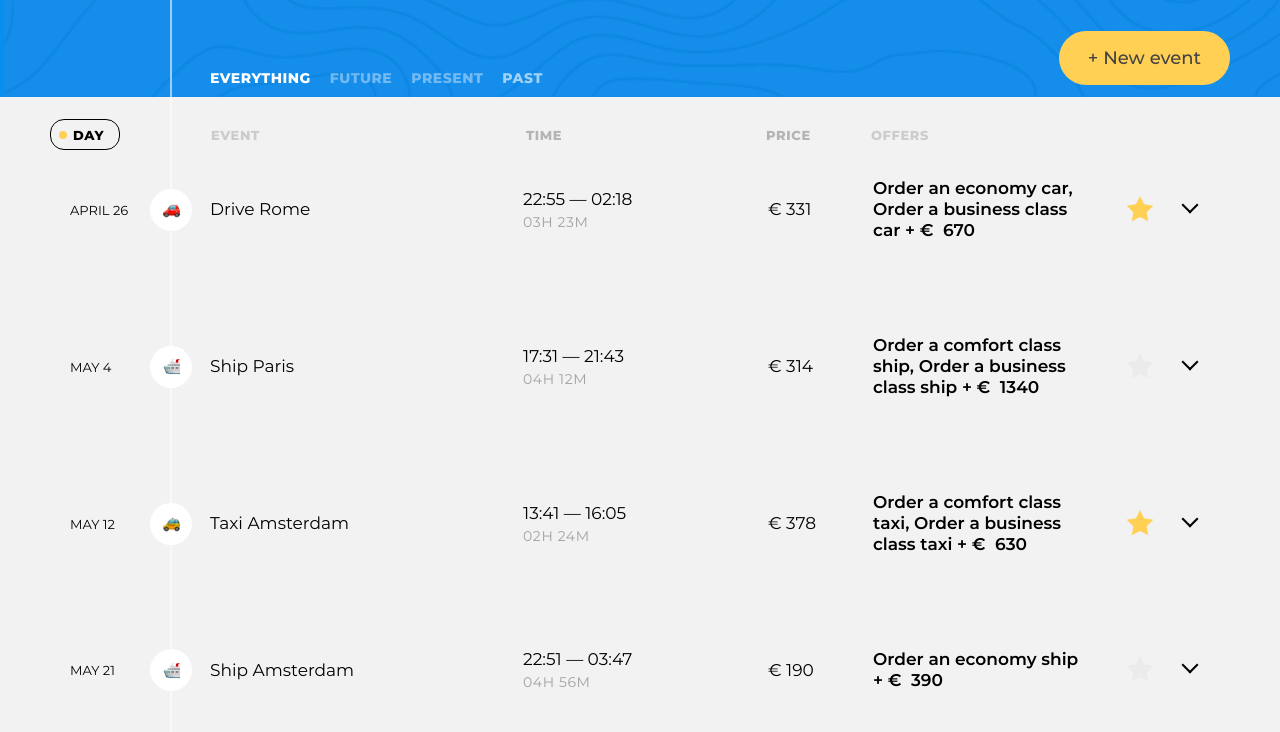
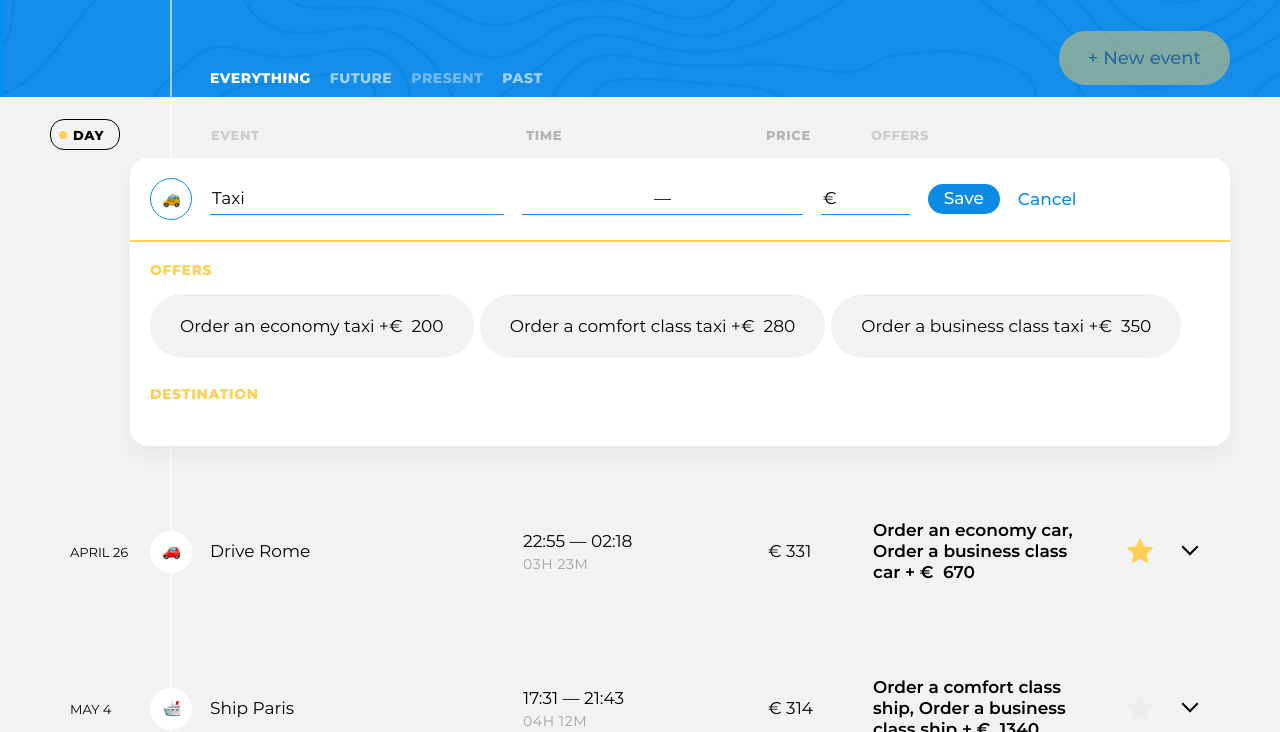
Before and after one commit to htmlacademy-ecmascript/2325679-big-trip-20, a website built with webpack: page public/index.html in a window 1280 px wide. Both pictures are taken after a click on the button "New event". Shown: the part 68-800 px from the top of the page. Built offline with nearby package versions, Linux system fonts and the light colour scheme.

Commit message:
Добавлена возможность добавления поинта

```diff
--- a/public/index.html
+++ b/public/index.html
@@ -22,7 +22,6 @@
             </div>
           </div>
 
-          <button class="trip-main__event-add-btn  btn  btn--big  btn--yellow" type="button">New event</button>
         </div>
       </div>
     </header>
--- a/src/main.js
+++ b/src/main.js
@@ -1,5 +1,6 @@
 import HeaderView from './view/header-view.js';
 import {RenderPosition, render} from './framework/render.js';
+import NewPointButtonView from './view/new-point-button-view.js';
 
 import MainPresenter from './presenter/main-presenter.js';
 
@@ -18,6 +19,7 @@ const mainPresenter = new MainPresenter({
   container: siteMainElement,
   pointsModel,
   filterModel,
+  onNewPointDestroy: handleNewPointFormClose
 });
 
 const filterPresenter = new FilterPresenter({
@@ -26,7 +28,22 @@ const filterPresenter = new FilterPresenter({
   pointsModel,
 });
 
+const newPointButtonComponent = new NewPointButtonView({
+  onClick: handleNewPointButtonClick
+});
+
+function handleNewPointFormClose() {
+  newPointButtonComponent.element.disabled = false;
+}
+
+function handleNewPointButtonClick() {
+  mainPresenter.createPoint();
+  newPointButtonComponent.element.disabled = true;
+  document.querySelector('.event__reset-btn').textContent = 'Cancel';
+}
+
 render(new HeaderView(), siteHeaderElement, RenderPosition.AFTERBEGIN);
+render(newPointButtonComponent, siteHeaderElement, RenderPosition.BEFOREEND);
 
 filterPresenter.init();
 mainPresenter.init();
--- a/src/mock/point.js
+++ b/src/mock/point.js
@@ -295,8 +295,8 @@ const mockPoints = [
     id: '9',
     type: 'drive',
     destination: '12',
-    dateFrom: '2023-05-16T08:55',
-    dateTo: '2023-05-16T11:39',
+    dateFrom: '2023-06-16T08:55',
+    dateTo: '2023-06-16T11:39',
     price: getRandomNumber(50, 500),
     isFavorite: false,
     offers: [
@@ -308,8 +308,8 @@ const mockPoints = [
     id: '10',
     type: 'ship',
     destination: '10',
-    dateFrom: '2023-05-21T22:51',
-    dateTo: '2023-05-22T03:47',
+    dateFrom: '2023-06-21T22:51',
+    dateTo: '2023-06-22T03:47',
     price: getRandomNumber(50, 500),
     isFavorite: false,
     offers: [
--- a/src/presenter/main-presenter.js
+++ b/src/presenter/main-presenter.js
@@ -6,6 +6,7 @@ import PointPresenter from './point-presenter.js';
 import {filter} from '../utils/filter.js';
 import {sortPointUp, sortTimeUp, sortPriceUp} from '../utils/point.js';
 import {SortType, UpdateType, UserAction, FilterType} from '../const.js';
+import NewPointPresenter from './new-point-presenter.js';
 export default class MainPresenter {
   #sortComponent = null;
   #eventListComponent = new EventListView();
@@ -15,16 +16,23 @@ export default class MainPresenter {
   #pointsModel = null;
   #filterModel = null;
   #pointPresenters = new Map();
-
+  #newPointPresenter = null;
   #currentSortType = SortType.DEFAULT;
   #filterType = FilterType.EVERYTHING;
 
-  constructor({container, pointsModel, filterModel}) {
+  constructor({container, pointsModel, filterModel, onNewPointDestroy}) {
     this.#container = container;
     this.#pointsModel = pointsModel;
     this.#filterModel = filterModel;
     this.#pointsModel.addObserver(this.#handleModelEvent);
     this.#filterModel.addObserver(this.#handleModelEvent);
+
+    this.#newPointPresenter = new NewPointPresenter({
+      newPointModel: pointsModel,
+      pointListContainer: this.#eventListComponent.element,
+      onDataChange: this.#handleViewAction,
+      onDestroy: onNewPointDestroy
+    });
   }
 
   get points() {
@@ -48,6 +56,12 @@ export default class MainPresenter {
     this.#renderBoard();
   }
 
+  createPoint() {
+    this.#currentSortType = SortType.DEFAULT;
+    this.#filterModel.setFilter(UpdateType.MAJOR, FilterType.EVERYTHING);
+    this.#newPointPresenter.init();
+  }
+
   #renderPoint(point) {
     const pointPresenter = new PointPresenter({
       eventListContainer: this.#eventListComponent.element,
@@ -60,6 +74,7 @@ export default class MainPresenter {
   }
 
   #handleModeChange = () => {
+    this.#newPointPresenter.destroy();
     this.#pointPresenters.forEach((presenter) => presenter.resetView());
   };
 
@@ -138,7 +153,7 @@ export default class MainPresenter {
   }
 
   #clearBoard({resetSortType = false} = {}) {
-
+    this.#newPointPresenter.destroy();
     this.#pointPresenters.forEach((presenter) => presenter.destroy());
     this.#pointPresenters.clear();
 
--- /dev/null
+++ b/src/presenter/new-point-presenter.js
@@ -0,0 +1,69 @@
+import {remove, render, RenderPosition} from '../framework/render.js';
+import EditEventView from '../view/edit-view.js';
+import {nanoid} from 'nanoid';
+import {UserAction, UpdateType} from '../const.js';
+
+export default class NewPointPresenter {
+  #pointListContainer = null;
+  #handleDataChange = null;
+  #handleDestroy = null;
+  #pointsModel = null;
+  #pointEditComponent = null;
+
+  constructor({newPointModel, pointListContainer, onDataChange, onDestroy}) {
+    this.#pointsModel = newPointModel;
+    this.#pointListContainer = pointListContainer;
+    this.#handleDataChange = onDataChange;
+    this.#handleDestroy = onDestroy;
+  }
+
+  init() {
+    if (this.#pointEditComponent !== null) {
+      return;
+    }
+
+    this.#pointEditComponent = new EditEventView({
+      offers: this.#pointsModel.offers,
+      destinations: this.#pointsModel.destinations,
+      onFormSubmit: this.#handleFormSubmit,
+      onDeleteClick: this.#handleDeleteClick
+    });
+
+    render(this.#pointEditComponent, this.#pointListContainer, RenderPosition.AFTERBEGIN);
+
+    document.addEventListener('keydown', this.#escKeyDownHandler);
+  }
+
+  destroy() {
+    if (this.#pointEditComponent === null) {
+      return;
+    }
+
+    this.#handleDestroy();
+
+    remove(this.#pointEditComponent);
+    this.#pointEditComponent = null;
+
+    document.removeEventListener('keydown', this.#escKeyDownHandler);
+  }
+
+  #handleFormSubmit = (point) => {
+    this.#handleDataChange(
+      UserAction.ADD_POINT,
+      UpdateType.MINOR,
+      {id: nanoid(), ...point},
+    );
+    this.destroy();
+  };
+
+  #handleDeleteClick = () => {
+    this.destroy();
+  };
+
+  #escKeyDownHandler = (evt) => {
+    if (evt.key === 'Escape' || evt.key === 'Esc') {
+      evt.preventDefault();
+      this.destroy();
+    }
+  };
+}
--- a/src/presenter/point-presenter.js
+++ b/src/presenter/point-presenter.js
@@ -45,7 +45,7 @@ export default class PointPresenter {
       offers: this.#pointsModel.offers,
       destinations: this.#pointsModel.destinations,
       onFormSubmit: this.#handleFormSubmit,
-      onReset: this.#handleResetForm,
+      onDeleteClick: this.#handleDeleteClick,
     });
 
 
@@ -100,9 +100,12 @@ export default class PointPresenter {
     this.#replaceFormToCard();
   };
 
-  #handleResetForm = () => {
-    this.#pointEditComponent.reset(this.#point, this.#pointsModel.offers, this.#pointsModel.destinations);
-    this.#replaceFormToCard();
+  #handleDeleteClick = (point) => {
+    this.#handleDataChange(
+      UserAction.DELETE_POINT,
+      UpdateType.MINOR,
+      point,
+    );
   };
 
   resetView() {
--- a/src/view/edit-view.js
+++ b/src/view/edit-view.js
@@ -2,7 +2,7 @@ import AbstractStatefulView from '../framework/view/abstract-stateful-view.js';
 import {convertDateTimePoint} from '../utils/point.js';
 
 import flatpickr from 'flatpickr';
-
+import dayjs from 'dayjs';
 import 'flatpickr/dist/flatpickr.min.css';
 
 function createOffer (offers) {
@@ -19,10 +19,12 @@ function createOffer (offers) {
 }
 
 function createImgDescription (destination) {
-  return (
-    `${Object.entries(destination.pictures).map((value, index) => `
-    <img class="event__photo" src="${destination.pictures[index].src}" alt="${destination.pictures[index].description}">`).join('')}`
-  );
+  if (destination) {
+    return (
+      `${Object.entries(destination.pictures).map((value, index) => `
+      <img class="event__photo" src="${destination.pictures[index].src}" alt="${destination.pictures[index].description}">`).join('')}`
+    );
+  }
 }
 
 function createTypeList(value, typePoint) {
@@ -45,16 +47,17 @@ function createDestinationList (value) {
 
 function createBlockTemplate(point) {
 
-  const {type, price, destination, offers, dateFrom, dateTo, allOffers, allDestinations} = point;
+  const {type = 'taxi', price, destination, offers = [], dateFrom, dateTo, allOffers, allDestinations} = point;
 
   const offerType = allOffers.find((typeOffer) => typeOffer.type === type);
 
   const offersData = offerType.offers.map((offer) => ({
     ...offer,
-    checked: offers.includes(offer.id),
+    checked: offers.includes(offer.id) || false,
   })
   );
 
+  //console.log(offersData);
   const uniqueDestination = allDestinations.find((oneDestination) => oneDestination.id === destination);
 
   const timeFrom = convertDateTimePoint(dateFrom);
@@ -93,7 +96,7 @@ function createBlockTemplate(point) {
         <label class="event__label  event__type-output" for="event-destination-1">
         ${type}
         </label>
-        <input class="event__input  event__input--destination" id="event-destination-1" type="text" name="event-destination" value="${uniqueDestination.name}" list="destination-list-1">
+        <input class="event__input  event__input--destination" id="event-destination-1" type="text" name="event-destination" value="${uniqueDestination ? uniqueDestination.name : ''}" list="destination-list-1">
         <datalist id="destination-list-1">
           ${destinationsTemplate}
         </datalist>
@@ -116,21 +119,21 @@ function createBlockTemplate(point) {
       </div>
 
       <button class="event__save-btn  btn  btn--blue" type="submit">Save</button>
-      <button class="event__reset-btn" type="reset">Cancel</button>
+      <button class="event__reset-btn" type="reset">Delete</button>
     </header>
     <section class="event__details">
 
 
-        ${offers.length !== 0 ? `<section class="event__section  event__section--offers">
-        <h3 class="event__section-title  event__section-title--offers">Offers</h3><div class="event__available-offers">${repeatingOffer}</div></section>` : ''}
+        <section class="event__section  event__section--offers">
+        <h3 class="event__section-title  event__section-title--offers">Offers</h3><div class="event__available-offers">${repeatingOffer}</div></section>
 
       <section class="event__section  event__section--destination">
         <h3 class="event__section-title  event__section-title--destination">Destination</h3>
-        <p class="event__destination-description">${uniqueDestination.description}</p>
+        <p class="event__destination-description">${uniqueDestination ? uniqueDestination.description : ''}</p>
 
         <div class="event__photos-container">
           <div class="event__photos-tape">
-            ${repeatingImg}
+            ${uniqueDestination ? repeatingImg : ''}
           </div>
         </div>
       </section>
@@ -143,13 +146,13 @@ function createBlockTemplate(point) {
 export default class EditEventView extends AbstractStatefulView {
   #point = null;
   #handleFormSubmit = null;
-  #handleFormReset = null;
+  #handleDeleteClick = null;
   #offers = null;
   #destinations = null;
   #datepickerDateFrom = null;
   #datepickerDateTo = null;
 
-  constructor({point, offers, destinations, onFormSubmit, onReset}) {
+  constructor({point, offers, destinations, onFormSubmit, onDeleteClick}) {
     super();
     this.#point = point;
     this.#offers = offers;
@@ -157,7 +160,7 @@ export default class EditEventView extends AbstractStatefulView {
 
     this._setState(EditEventView.parsePointToState(point, offers, destinations));
     this.#handleFormSubmit = onFormSubmit;
-    this.#handleFormReset = onReset;
+    this.#handleDeleteClick = onDeleteClick;
     this._restoreHandlers();
   }
 
@@ -189,7 +192,7 @@ export default class EditEventView extends AbstractStatefulView {
     this.element.querySelector('form')
       .addEventListener('submit', this.#formSubmitHandler);
     this.element.querySelector('.event__reset-btn')
-      .addEventListener('click', this.#formResetClickHandler);
+      .addEventListener('click', this.#formDeleteClickHandler);
     this.element.querySelector('.event__type-list')
       .addEventListener('change', this.#typeChangeHandler);
     this.element.querySelector('.event__input--destination')
@@ -241,11 +244,6 @@ export default class EditEventView extends AbstractStatefulView {
     this.#handleFormSubmit(EditEventView.parseStateToPoint(this._state));
   };
 
-  #formResetClickHandler = (evt) => {
-    evt.preventDefault();
-    this.#handleFormReset(EditEventView.parseStateToPoint(this._state));
-  };
-
   #setDatepicker() {
     this.#datepickerDateFrom = flatpickr(
       this.element.querySelector('.event__input--time[id="event-start-time-1"]'),
@@ -263,10 +261,16 @@ export default class EditEventView extends AbstractStatefulView {
         enableTime: true,
         dateFormat: 'd/m/y H:i',
         defaultDate: convertDateTimePoint(this._state.dateTo),
+        minDate: convertDateTimePoint(this._state.dateFrom),
         onChange: this.#dateToChangeHandler, // На событие flatpickr передаём наш колбэк
       },
     );
   }
+
+  #formDeleteClickHandler = (evt) => {
+    evt.preventDefault();
+    this.#handleDeleteClick(EditEventView.parseStateToPoint(this._state));
+  };
 
   static parsePointToState(point, allOffers, allDestinations) {
     return {...point, allOffers, allDestinations
@@ -279,6 +283,8 @@ export default class EditEventView extends AbstractStatefulView {
     const checkedOffers = offers.filter((offer) => offer.checked === true);
     const checkedOffersId = checkedOffers.map((checkedOffer) => checkedOffer.id.substring(12, checkedOffer.id.length));
     point.offers = checkedOffersId;
+    point.dateFrom = dayjs(point.dateFrom).format();
+    point.dateTo = dayjs(point.dateTo).format();
     return point;
   }
 }
--- a/src/view/event-view.js
+++ b/src/view/event-view.js
@@ -2,7 +2,7 @@ import AbstractView from '../framework/view/abstract-view.js';
 import {humanizePointDate, humanizePointTime, findDurationPointTime, getFormatedDuration} from '../utils/point.js';
 
 function createEventTemplate(point, allOffers) {
-  const {type, price, destination, isFavorite, offers, dateFrom, dateTo} = point;
+  const {type = 'taxi', price, destination, isFavorite, offers, dateFrom, dateTo} = point;
   const favouriteClass = isFavorite ? 'event__favorite-btn--active' : '';
   const date = humanizePointDate(dateFrom);
   const timeFrom = humanizePointTime(dateFrom);
@@ -21,6 +21,7 @@ function createEventTemplate(point, allOffers) {
 
   const formalizedDuration = getFormatedDuration(dateTo, dateFrom, format);
   const offerType = allOffers.find((typeOffer) => typeOffer.type === type);
+
   const offersData = offerType.offers.map((offer) => ({
     ...offer,
     checked: offers.includes(offer.id),
@@ -81,6 +82,7 @@ export default class EventView extends AbstractView {
     this.#handleEditClick = onEditClick;
     this.#handleFavoriteClick = onFavoriteClick;
     this.#offers = offers;
+
     this.#point.destination = destination;
 
     this.element.querySelector('.event__rollup-btn')
--- /dev/null
+++ b/src/view/new-point-button-view.js
@@ -0,0 +1,24 @@
+import AbstractView from '../framework/view/abstract-view.js';
+
+function createNewPointButtonTemplate() {
+  return '<button class="trip-main__event-add-btn  btn  btn--big  btn--yellow" type="button">New event</button>';
+}
+
+export default class NewPointButtonView extends AbstractView {
+  #handleClick = null;
+
+  constructor({onClick}) {
+    super();
+    this.#handleClick = onClick;
+    this.element.addEventListener('click', this.#clickHandler);
+  }
+
+  get template() {
+    return createNewPointButtonTemplate();
+  }
+
+  #clickHandler = (evt) => {
+    evt.preventDefault();
+    this.#handleClick();
+  };
+}
```
